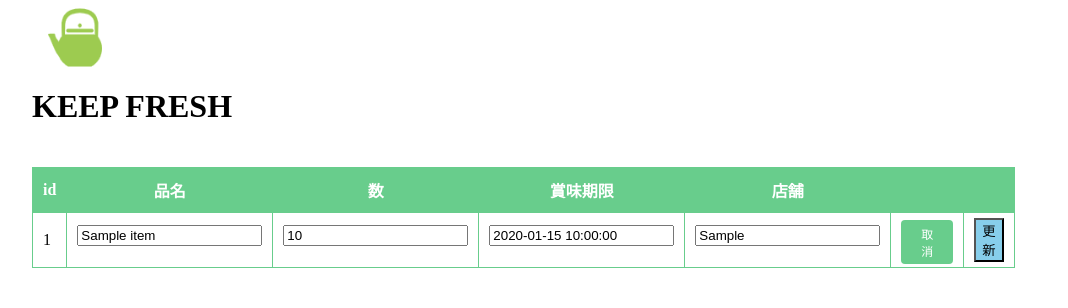
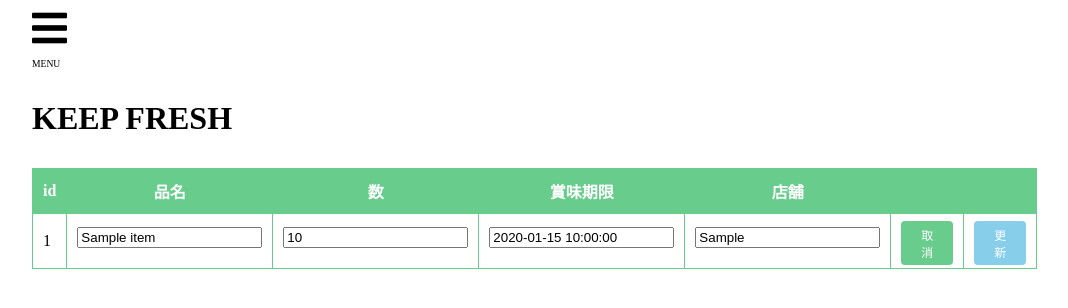
Before and after one commit to pixcelo/Freshness_Control, a PHP site: page /edit.php in a window 1280 px wide. Shown: the top 308 px of the page, without its empty margins (128-1196 px from the left). Run offline with PHP 8.4, Linux system fonts and the light colour scheme; tables that the repository leaves empty or names only in its code hold one stand-in row (values such as "Sample post"); some libraries are stand-ins or nearby versions.

Commit message:
ヘッダー・サイトバー共通化

```diff
--- a/edit.php
+++ b/edit.php
@@ -1,29 +1,9 @@
-<!DOCTYPE html>
-<html lang="ja">
-<head>
-  <meta charset="UTF-8">
-  <meta name="viewport" content="width=device-width, initial-scale=1.0">
-  <link href="https://fonts.googleapis.com/css?family=Montserrat&display=swap" rel="stylesheet">
-  <link rel="stylesheet" href="css/style.css">
-  <link rel="icon" href="images/teapot.png">
-  <title>Freshness</title>
-</head>
-<script>
-
-</script>
-<body>
-
-  <div class="l_wrapper">
-
-    <header>
-        <img class="header__logo" src="images/teapot.png" alt="急須">
-        <h1>KEEP FRESH</h1>
-    </header>
+<?php require('header.php'); ?>
 
     <div class="l_contents">
 
       <article>
-        <table>
+
           <?php
           require('connect.php');
           $items = $pdo->query('SELECT * FROM items ORDER BY date');
@@ -57,7 +37,7 @@
                 <td><input type="text" name="date" value="<?php if( !empty($item['date']) ){ print($item['date']); } ?>" ></td>
                 <td><input type="text" name="store" value="<?php if( !empty($item['store']) ){ print($item['store']); } ?>" ></td>
                 <td><a href="index.php"><button type="button" class="c-btn">取消</button></a></td>
-                    <td><button type="submit" class="c-btn--update">更新</button></td>
+                <td><button type="submit" class="c-btn c-btn--update">更新</button></td>
                 <input type="hidden" name="id" value="<?php print($item['id']) ?>">
               </tr>
         </form>
@@ -68,9 +48,5 @@
 
   </div>
 
-  <footer>
-      <!-- <p><small>&copy; Freshness</small></p> -->
-  </footer>
-
 </body>
 </html>
--- /dev/null
+++ b/header.php
@@ -0,0 +1,42 @@
+<!DOCTYPE html>
+<html lang="ja">
+<head>
+  <meta charset="UTF-8">
+  <meta name="viewport" content="width=device-width, initial-scale=1.0">
+  <link href="https://use.fontawesome.com/releases/v5.6.1/css/all.css" rel="stylesheet">
+  <link rel="stylesheet" href="css/style.css">
+  <link rel="icon" href="images/teapot.png">
+  <title>Freshness</title>
+</head>
+<script src="https://code.jquery.com/jquery-1.12.1.min.js"></script>
+<script src="js/main.js" defer></script>
+<body>
+
+  <div class="l_wrapper">
+
+    <div class="c-btn--hamburger">
+      <i class="fas fa-bars header__icon"></i>
+      <p>MENU</p>
+    </div>
+
+    <header class="l_header">
+        <h1>KEEP FRESH</h1>
+    </header>
+
+    <div class="l_sidebar">
+      <div class="l_sidebar__inner">
+      <p>input form</p>
+      <i class="fas fa-times-circle l_sidebar__icon"></i>
+      </div>
+
+          <form action="input.php" method="post">
+            <input type="text" name="name" placeholder="品名" required>
+            <input class="js-updown" type="number" name="quantity" placeholder="数" required>
+            <input type="date" name="date" placeholder="賞味期限" required>
+            <input type="text" name="store"  placeholder="店舗" required><br>
+            <button type="submit" class="c-btn c-btn--input">登録</button><br><br>
+          </form>
+          <a href="edit.php"><button type="submit" class="c-btn c-btn--update">更新</button></a><br><br>
+          <a href="delete_form.php"><button type="submit" class="c-btn c-btn--delete">削除</button></a>
+    </div>
+    <div class="l_sidebar-bg"></div>
```
Also changed, not shown: delete_form.php (+2 -27 lines), index.php (+2 -56 lines), images/teapot.png (deleted), 1 other file. Lines whose indentation alone changed are shown as unchanged.
